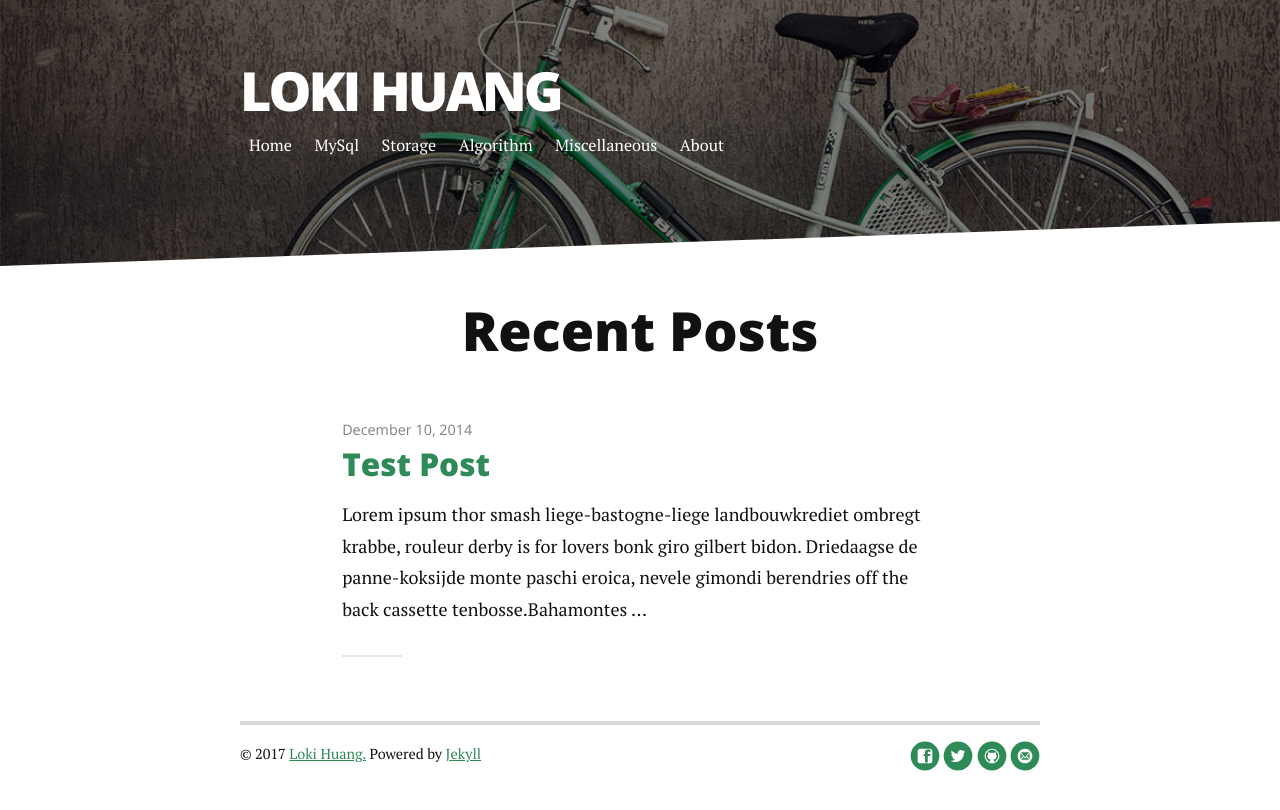
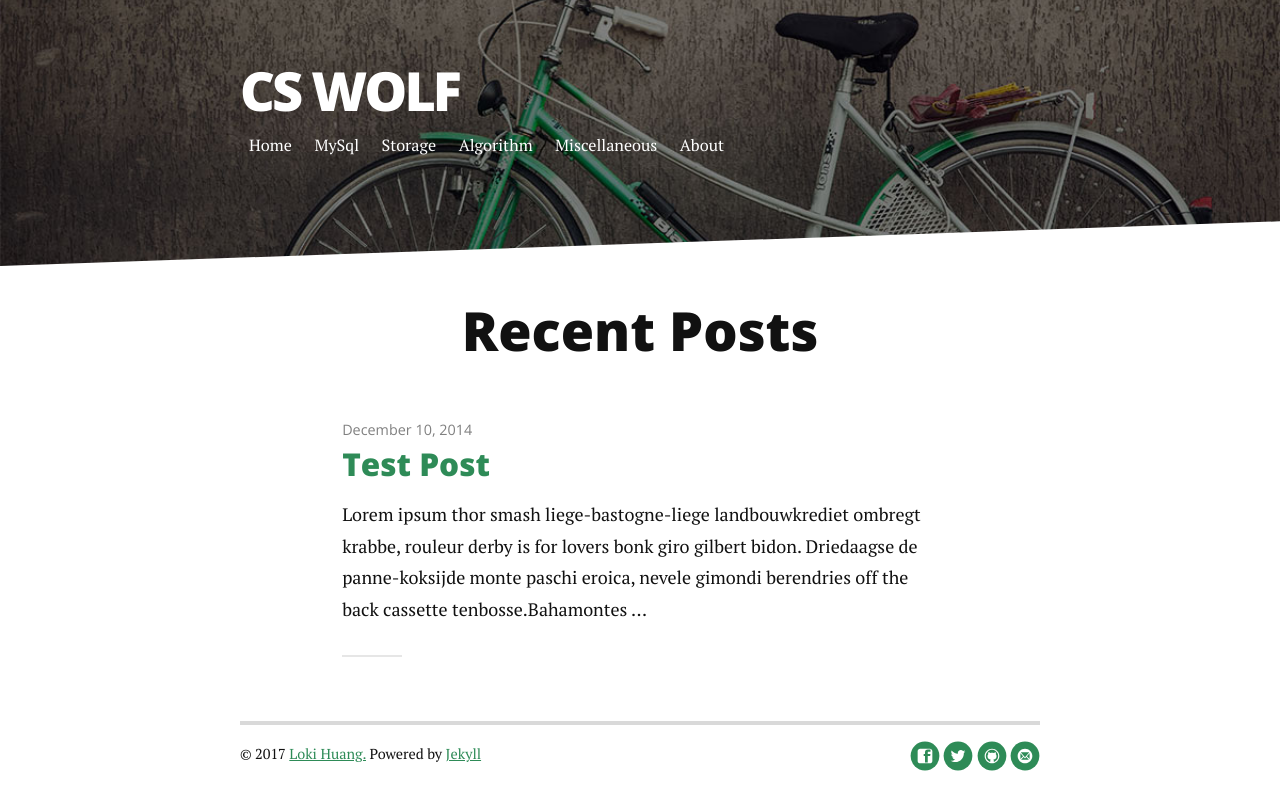
Before and after one commit to huyfaeng/huyfaeng.github.io, a Jekyll site: the page built from index.html, in a window 1280 px wide. Shown: the top 810 px of the page. Built offline with Jekyll 4.4.1, drawn with Linux system fonts in a browser that asks for light colours; nearby versions of some CDN libraries; the list of posts is cut into pages by our own code.

Commit message:
Update _config.yml

```diff
--- a/_config.yml
+++ b/_config.yml
@@ -1,4 +1,4 @@
-title: Loki Huang
+title: CS Wolf
 description: I know nothing
 
 url: http://huyfaeng.github.io
```
